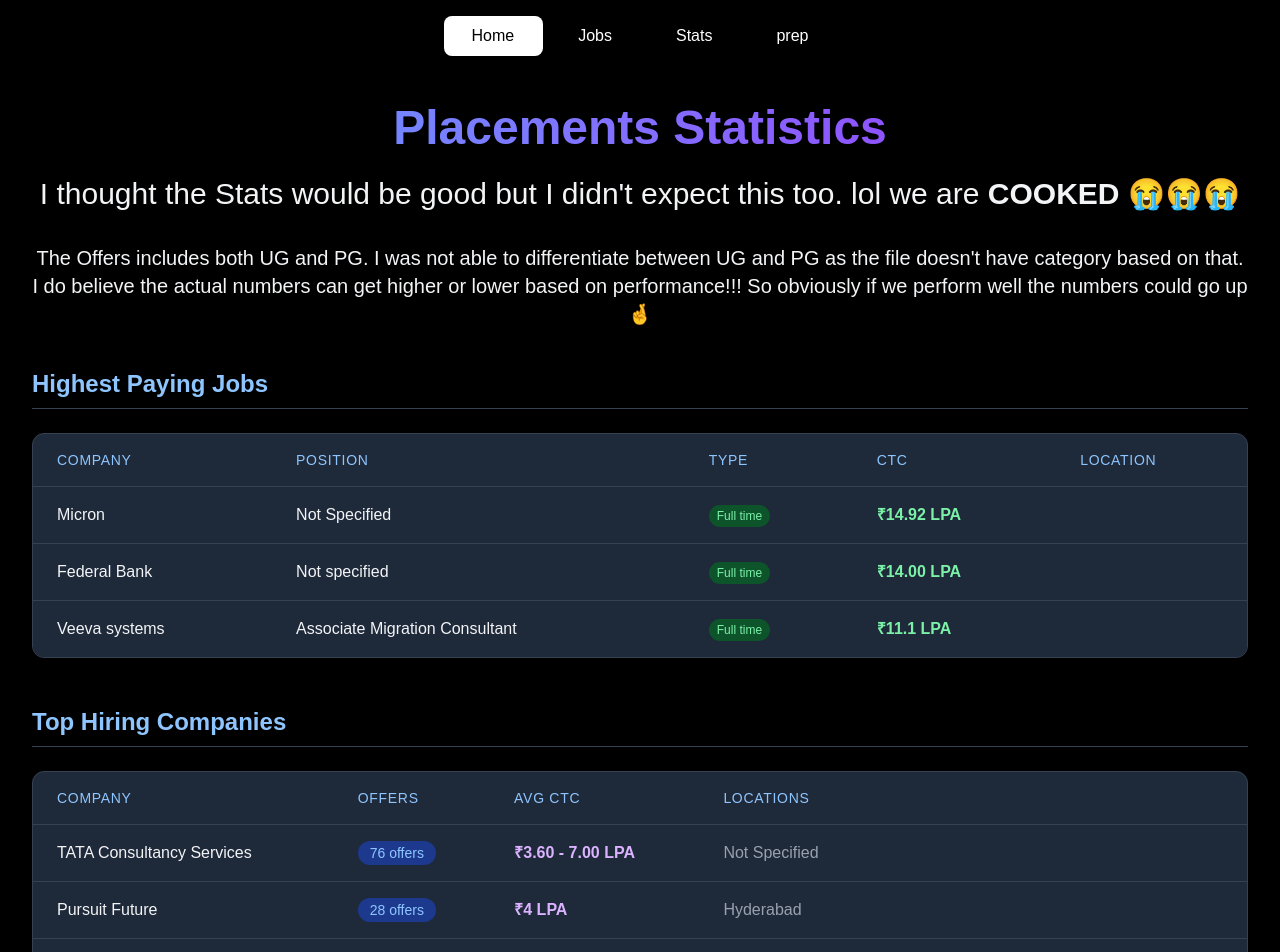
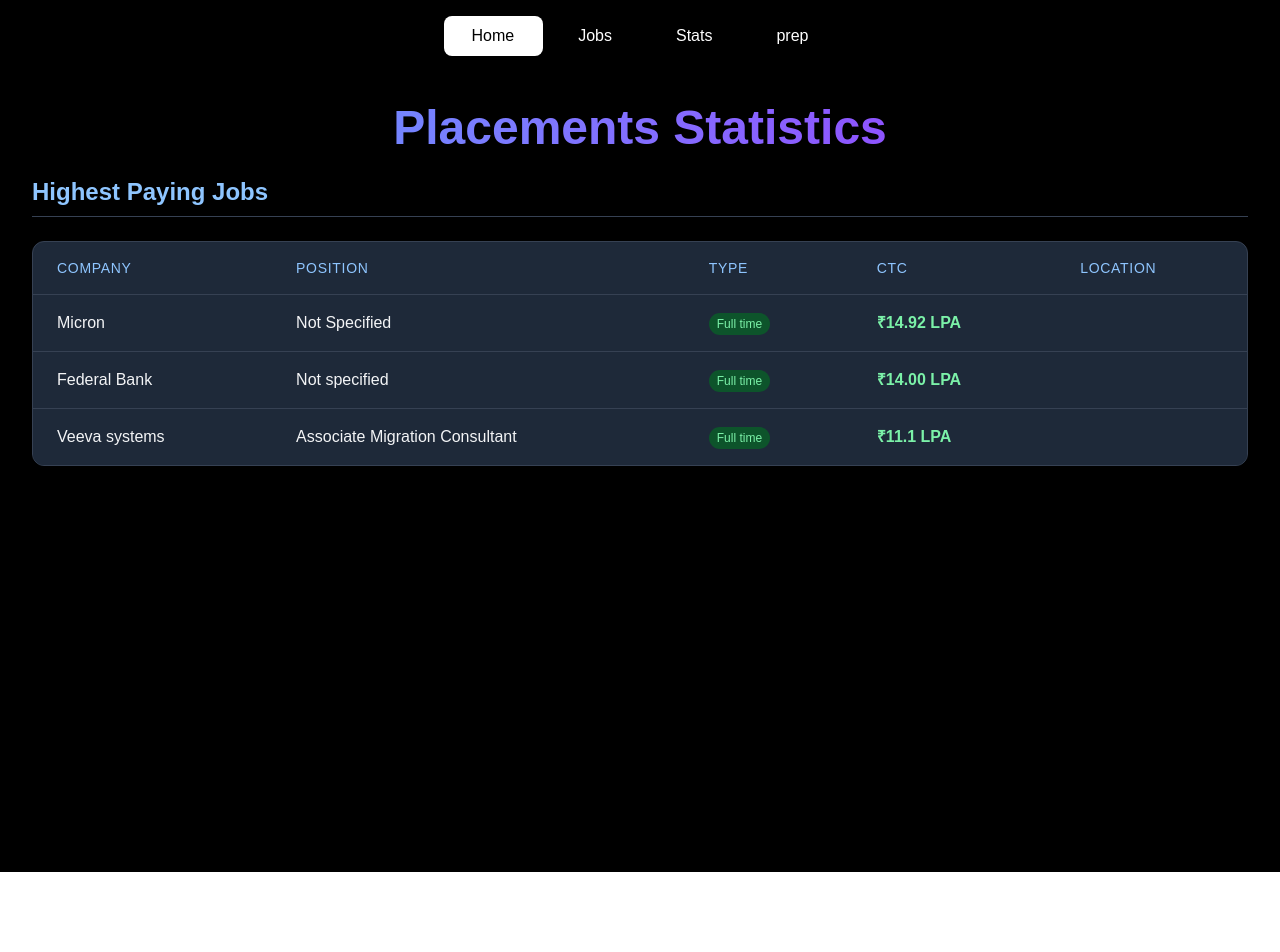
Before and after one commit to Prasath2305/placementsinfo, a Next.js app: page /stats in a window 1280 px wide. Shown: the top 952 px of the page. After the commit the page ends 872 px from the top, so only its background shows below. Built offline with nearby package versions, Linux system fonts and the light colour scheme.

Commit message:
fix(stats.jsx) : Fixed the stats page

```diff
--- a/app/stats/page.jsx
+++ b/app/stats/page.jsx
@@ -11,15 +11,6 @@
           Placements Statistics
         </h1>
       <div className="max-w-7xl mx-auto">
-        <div className='pb-10'>
-          <h1 className='text-2xl md:text-3xl text-center md:text-center pb-6 md:pb-8'>
-            I thought the Stats would be good but I didn't expect this too. lol we are <span className='font-extrabold'>COOKED</span> 😭😭😭
-          </h1>
-          <h2 className='text-lg md:text-xl text-center md:text-center'>
-            The Offers includes both UG and PG. I was not able to differentiate between UG and PG as the file doesn't have category based on that. I do believe the actual numbers can get higher or lower based on performance!!! So obviously if we perform well the numbers could go up 🤞
-          </h2>
-        </div>
-
         {/* Highest Paying Jobs Section */}
         <section className="mb-12">
           <h2 className="text-xl md:text-2xl font-bold mb-4 md:mb-6 text-blue-300 border-b border-gray-700 pb-2">
@@ -57,41 +48,6 @@
             </table>
           </div>
         </section>
-
-        {/* Top Hiring Companies Section */}
-        <section>
-          <h2 className="text-xl md:text-2xl font-bold mb-4 md:mb-6 text-blue-300 border-b border-gray-700 pb-2">
-            Top Hiring Companies
-          </h2>
-          <div className="bg-gray-800 rounded-xl border border-gray-700 shadow-2xl overflow-x-auto">
-            <table className="min-w-full divide-y divide-gray-700">
-              <thead className="bg-gray-750">
-                <tr>
-                  <th className="px-4 py-3 md:px-6 md:py-4 text-left text-xs md:text-sm font-medium text-blue-300 uppercase tracking-wider">Company</th>
-                  <th className="px-4 py-3 md:px-6 md:py-4 text-left text-xs md:text-sm font-medium text-blue-300 uppercase tracking-wider">Offers</th>
-                  <th className="px-4 py-3 md:px-6 md:py-4 text-left text-xs md:text-sm font-medium text-blue-300 uppercase tracking-wider">Avg CTC</th>
-                  <th className="px-4 py-3 md:px-6 md:py-4 text-left text-xs md:text-sm font-medium text-blue-300 uppercase tracking-wider hidden md:table-cell">Locations</th>
-                </tr>
-              </thead>
-              <tbody className="bg-gray-800 divide-y divide-gray-700">
-                {topHiringCompanies.map((company) => (
-                  <tr key={company.id} className="hover:bg-gray-750 transition-colors">
-                    <td className="px-4 py-3 md:px-6 md:py-4 whitespace-nowrap text-sm md:text-base font-medium">{company.company}</td>
-                    <td className="px-4 py-3 md:px-6 md:py-4 whitespace-nowrap">
-                      <span className="bg-blue-900 text-blue-300 px-2 py-1 md:px-3 md:py-1 rounded-full text-xs md:text-sm font-medium">
-                        {company.offers} {company.offers === 1 ? 'offer' : 'offers'}
-                      </span>
-                    </td>
-                    <td className="px-4 py-3 md:px-6 md:py-4 whitespace-nowrap text-sm md:text-base font-semibold text-purple-300">{company.avgCtc}</td>
-                    <td className="px-4 py-3 md:px-6 md:py-4 whitespace-nowrap text-sm md:text-base text-gray-400 hidden md:table-cell">
-                      {company.locations.join(', ')}
-                    </td>
-                  </tr>
-                ))}
-              </tbody>
-            </table>
-          </div>
-        </section>
       </div>
     </div>
   );
```
